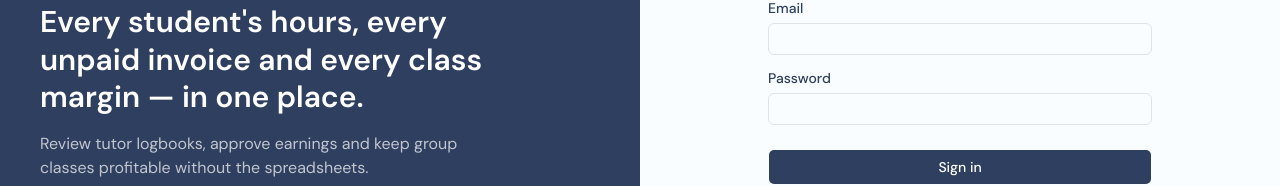
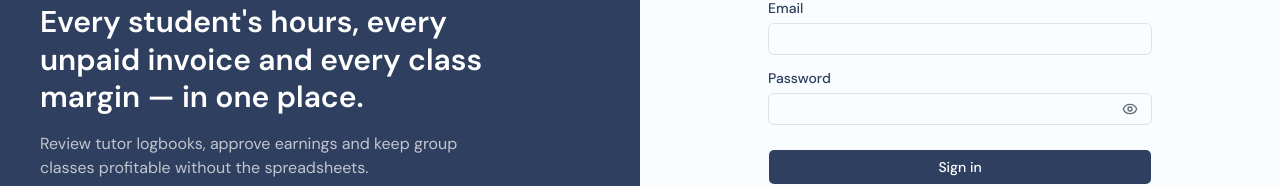
Before and after one commit to dimsurd/sg-backoffice, a Next.js app: page /login in a window 1280 px wide. Shown: the part 324-510 px from the top of the page. Built offline with nearby package versions, Linux system fonts and the light colour scheme; what openapi-fetch would draw is missing.

Commit message:
feat: show/hide password on sign-in

```diff
--- a/src/app/login/login-form.tsx
+++ b/src/app/login/login-form.tsx
@@ -10,6 +10,7 @@ import { Alert, AlertDescription } from "@/components/ui/alert";
 import { Button } from "@/components/ui/button";
 import { Input } from "@/components/ui/input";
 import { Label } from "@/components/ui/label";
+import { PasswordInput } from "@/components/password-input";
 import { Spinner } from "@/components/ui-kit";
 import { api, unwrap } from "@/lib/api/client";
 import { useOnce } from "@/lib/use-once";
@@ -57,9 +58,8 @@ export function LoginForm() {
         </div>
         <div className="space-y-2">
           <Label htmlFor="password">Password</Label>
-          <Input
+          <PasswordInput
             id="password"
-            type="password"
             autoComplete="current-password"
             aria-invalid={!!form.formState.errors.password}
             {...form.register("password")}
--- /dev/null
+++ b/src/components/password-input.tsx
@@ -0,0 +1,25 @@
+"use client";
+
+import { Eye, EyeOff } from "lucide-react";
+import { useState } from "react";
+import { cn } from "cn";
+import { Input } from "@/components/ui/input";
+
+/** Password field with a show/hide toggle. Accepts the same props as Input (incl. react-hook-form's register). */
+export function PasswordInput({ className, ...props }: Omit<React.ComponentProps<typeof Input>, "type">) {
+  const [visible, setVisible] = useState(false);
+  return (
+    <div className="relative">
+      <Input {...props} type={visible ? "text" : "password"} className={cn("pr-11", className)} />
+      <button
+        type="button"
+        onClick={() => setVisible((v) => !v)}
+        aria-label={visible ? "Hide password" : "Show password"}
+        aria-pressed={visible}
+        className="absolute top-1/2 right-1.5 flex size-8 -translate-y-1/2 items-center justify-center rounded-full text-muted-foreground transition-colors outline-none hover:bg-muted hover:text-foreground focus-visible:ring-3 focus-visible:ring-ring/50"
+      >
+        {visible ? <EyeOff className="size-4" /> : <Eye className="size-4" />}
+      </button>
+    </div>
+  );
+}
```
